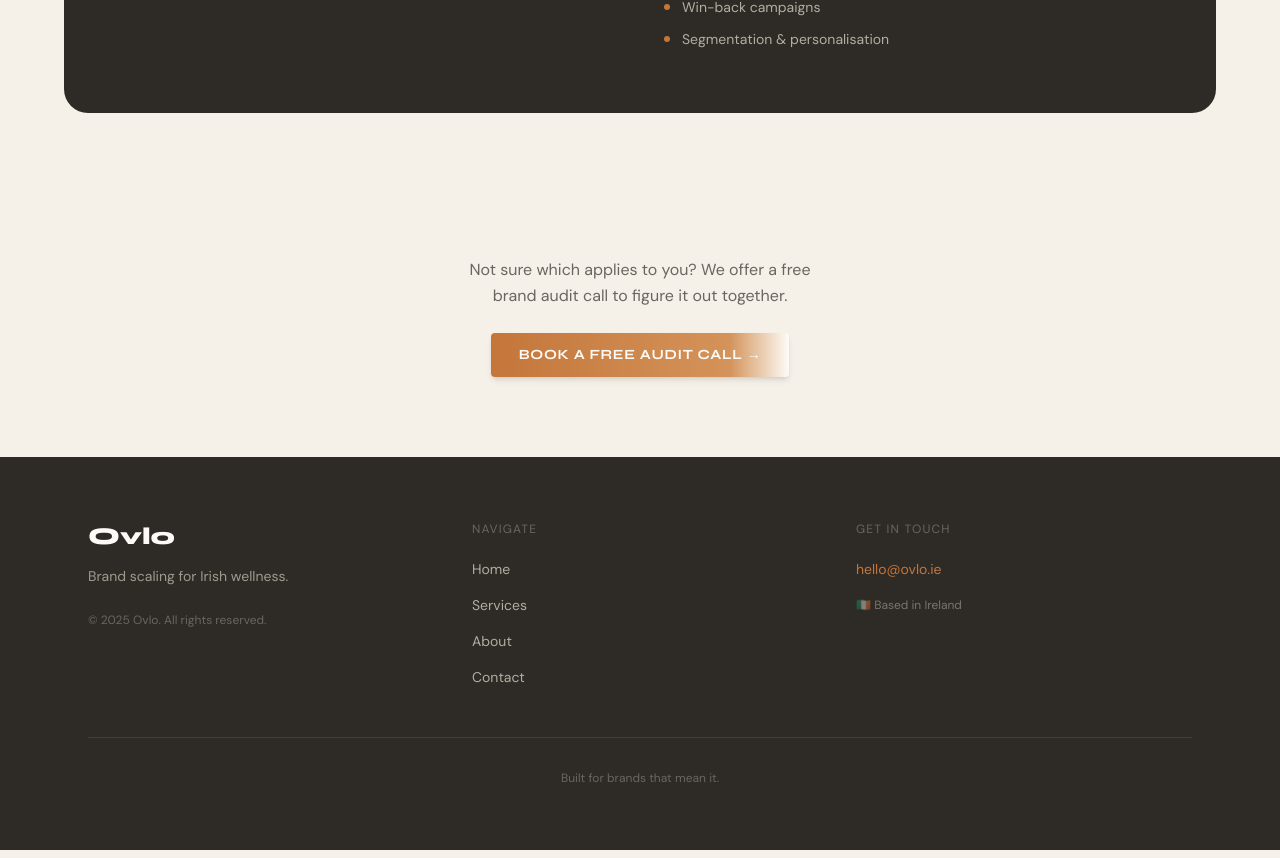
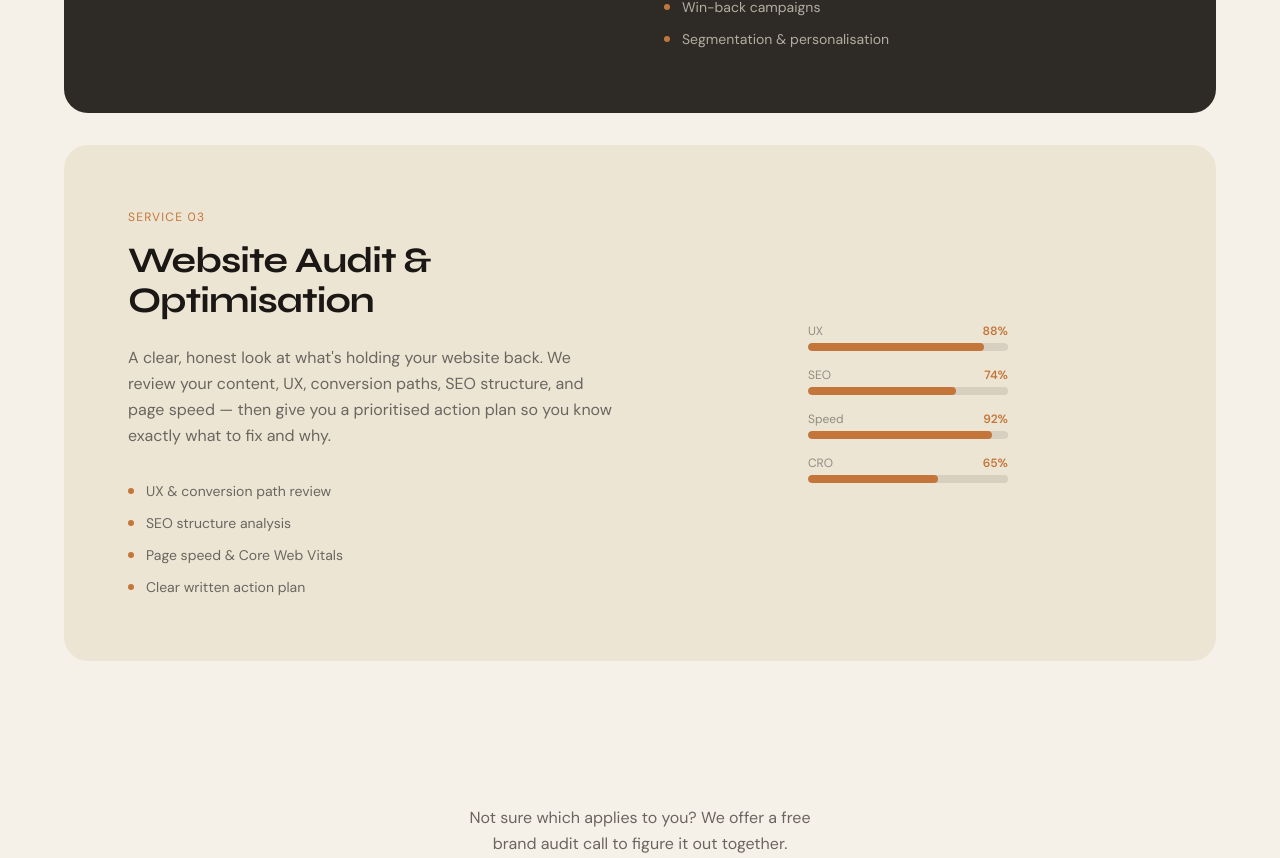
Before and after one commit to LukeRyan31/ovlo, a React (Vite) app: page /services in a window 1280 px wide. Shown: the part 1452-2310 px from the top of the page. Built offline with nearby package versions, Linux system fonts and the light colour scheme; the HTML template or start-up script is replaced by a standard one.

Commit message:
Add Website Audit service — Services page card + Home page pillar

```diff
--- a/src/pages/Home.jsx
+++ b/src/pages/Home.jsx
@@ -147,6 +147,21 @@ function RingsIcon() {
   )
 }
 
+function AuditIcon() {
+  return (
+    <svg width="80" height="72" viewBox="0 0 80 72" fill="none" aria-hidden="true">
+      <rect x="4" y="8" width="72" height="8" rx="4" fill="#C4763A" opacity="0.15" />
+      <rect x="4" y="8" width="52" height="8" rx="4" fill="#C4763A" opacity="0.50" />
+      <rect x="4" y="24" width="72" height="8" rx="4" fill="#C4763A" opacity="0.15" />
+      <rect x="4" y="24" width="38" height="8" rx="4" fill="#C4763A" opacity="0.50" />
+      <rect x="4" y="40" width="72" height="8" rx="4" fill="#C4763A" opacity="0.15" />
+      <rect x="4" y="40" width="62" height="8" rx="4" fill="#C4763A" opacity="0.50" />
+      <rect x="4" y="56" width="72" height="8" rx="4" fill="#C4763A" opacity="0.15" />
+      <rect x="4" y="56" width="28" height="8" rx="4" fill="#C4763A" opacity="0.85" />
+    </svg>
+  )
+}
+
 /* ─────────────────────────────────────────
    Page
 ───────────────────────────────────────── */
@@ -257,11 +272,11 @@ export default function Home() {
           <AnimatedSection className="mb-16">
             <p className="font-body text-xs uppercase tracking-widest text-copper mb-4">What We Do</p>
             <h2 className="font-display text-3xl md:text-5xl font-bold tracking-tight text-ink">
-              Two levers.<br />Compounding returns.
+              Three levers.<br />Compounding returns.
             </h2>
           </AnimatedSection>
 
-          <div className="grid grid-cols-1 md:grid-cols-2 gap-8">
+          <div className="grid grid-cols-1 md:grid-cols-3 gap-8">
             <AnimatedSection delay={0.1}>
               <TiltCard className="h-full">
                 <div className="bg-parchment rounded-2xl p-10 h-full cursor-pointer"
@@ -294,6 +309,24 @@ export default function Home() {
                   <p className="font-body text-sm text-smoke leading-relaxed">
                     Most brands leave 40% of revenue on the table after the first purchase. We build
                     email flows and retention systems that bring customers back, and keep them coming.
+                  </p>
+                </div>
+              </TiltCard>
+            </AnimatedSection>
+
+            <AnimatedSection delay={0.3}>
+              <TiltCard className="h-full">
+                <div className="bg-parchment rounded-2xl p-10 h-full cursor-pointer">
+                  <AuditIcon />
+                  <p className="font-body text-xs uppercase tracking-widest text-copper mt-8 mb-3">
+                    Website Audit
+                  </p>
+                  <h3 className="font-display text-xl md:text-2xl font-semibold text-ink mb-4">
+                    Know what's holding you back.
+                  </h3>
+                  <p className="font-body text-sm text-smoke leading-relaxed">
+                    We audit your website for UX, SEO, conversion paths, and page speed — then give
+                    you a clear action plan to fix what matters most.
                   </p>
                 </div>
               </TiltCard>
--- a/src/pages/Services.jsx
+++ b/src/pages/Services.jsx
@@ -41,6 +41,35 @@ function AnimatedTriangles() {
   )
 }
 
+function AnimatedAudit() {
+  const bars = [
+    { label: 'UX',    width: '88%',  delay: 0 },
+    { label: 'SEO',   width: '74%',  delay: 0.15 },
+    { label: 'Speed', width: '92%',  delay: 0.3 },
+    { label: 'CRO',   width: '65%',  delay: 0.45 },
+  ]
+  return (
+    <div className="w-full max-w-[200px] space-y-4">
+      {bars.map(({ label, width, delay }) => (
+        <div key={label}>
+          <div className="flex justify-between mb-1">
+            <span className="font-body text-xs text-smoke/70">{label}</span>
+            <span className="font-body text-xs text-copper font-semibold">{width}</span>
+          </div>
+          <div className="h-2 w-full rounded-full bg-ink/10 overflow-hidden">
+            <motion.div
+              className="h-full rounded-full bg-copper"
+              initial={{ width: 0 }}
+              animate={{ width }}
+              transition={{ duration: 1.2, delay, ease: [0.25, 0.46, 0.45, 0.94] }}
+            />
+          </div>
+        </div>
+      ))}
+    </div>
+  )
+}
+
 function AnimatedRings() {
   return (
     <div className="relative w-48 h-48 flex-shrink-0">
@@ -69,6 +98,13 @@ const emailDeliverables = [
   'Segmentation & personalisation',
 ]
 
+const auditDeliverables = [
+  'UX & conversion path review',
+  'SEO structure analysis',
+  'Page speed & Core Web Vitals',
+  'Clear written action plan',
+]
+
 export default function Services() {
   return (
     <motion.div
@@ -86,7 +122,7 @@ export default function Services() {
               What we actually do.
             </h1>
             <p className="font-body text-lg text-smoke max-w-lg">
-              Two services. Built to work together.
+              Three services. Built to work together.
             </p>
           </AnimatedSection>
         </div>
@@ -159,6 +195,38 @@ export default function Services() {
             </div>
             </TiltCard>
           </AnimatedSection>
+          {/* Card 3 */}
+          <AnimatedSection delay={0.2}>
+            <TiltCard>
+            <div className="bg-parchment rounded-3xl p-12 md:p-16 grid md:grid-cols-2 gap-12 items-center cursor-pointer">
+              <div>
+                <p className="font-body text-xs uppercase tracking-widest text-copper mb-4">
+                  Service 03
+                </p>
+                <h2 className="font-display text-3xl md:text-4xl font-bold text-ink tracking-tight mb-6">
+                  Website Audit & Optimisation
+                </h2>
+                <p className="font-body text-smoke text-base leading-relaxed mb-8">
+                  A clear, honest look at what's holding your website back. We review your content,
+                  UX, conversion paths, SEO structure, and page speed — then give you a prioritised
+                  action plan so you know exactly what to fix and why.
+                </p>
+                <ul className="space-y-3">
+                  {auditDeliverables.map((item) => (
+                    <li key={item} className="flex items-center gap-3">
+                      <span className="w-1.5 h-1.5 rounded-full bg-copper flex-shrink-0" />
+                      <span className="font-body text-sm text-smoke">{item}</span>
+                    </li>
+                  ))}
+                </ul>
+              </div>
+              <div className="flex items-center justify-center">
+                <AnimatedAudit />
+              </div>
+            </div>
+            </TiltCard>
+          </AnimatedSection>
+
         </div>
       </section>
 
```
